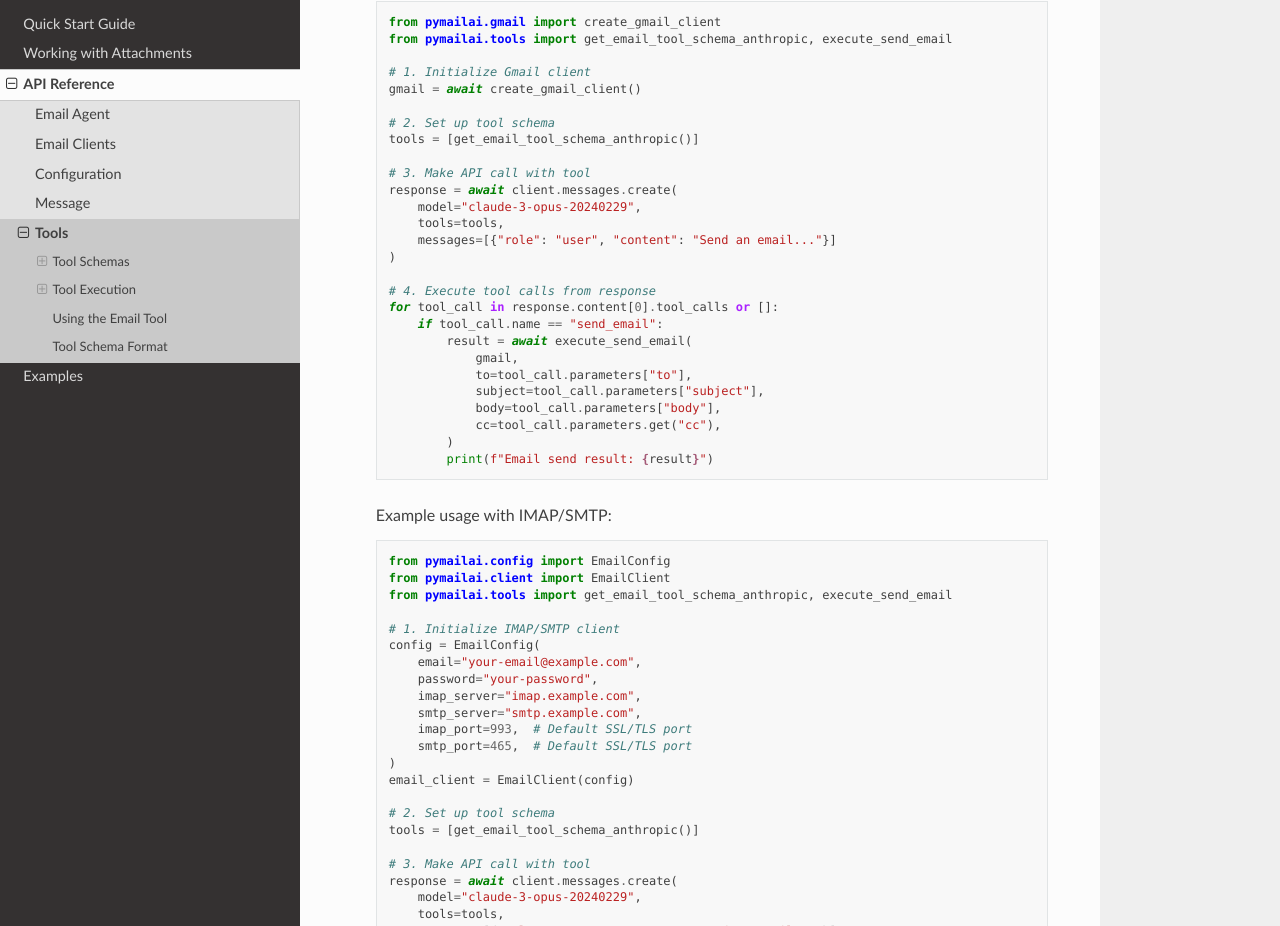
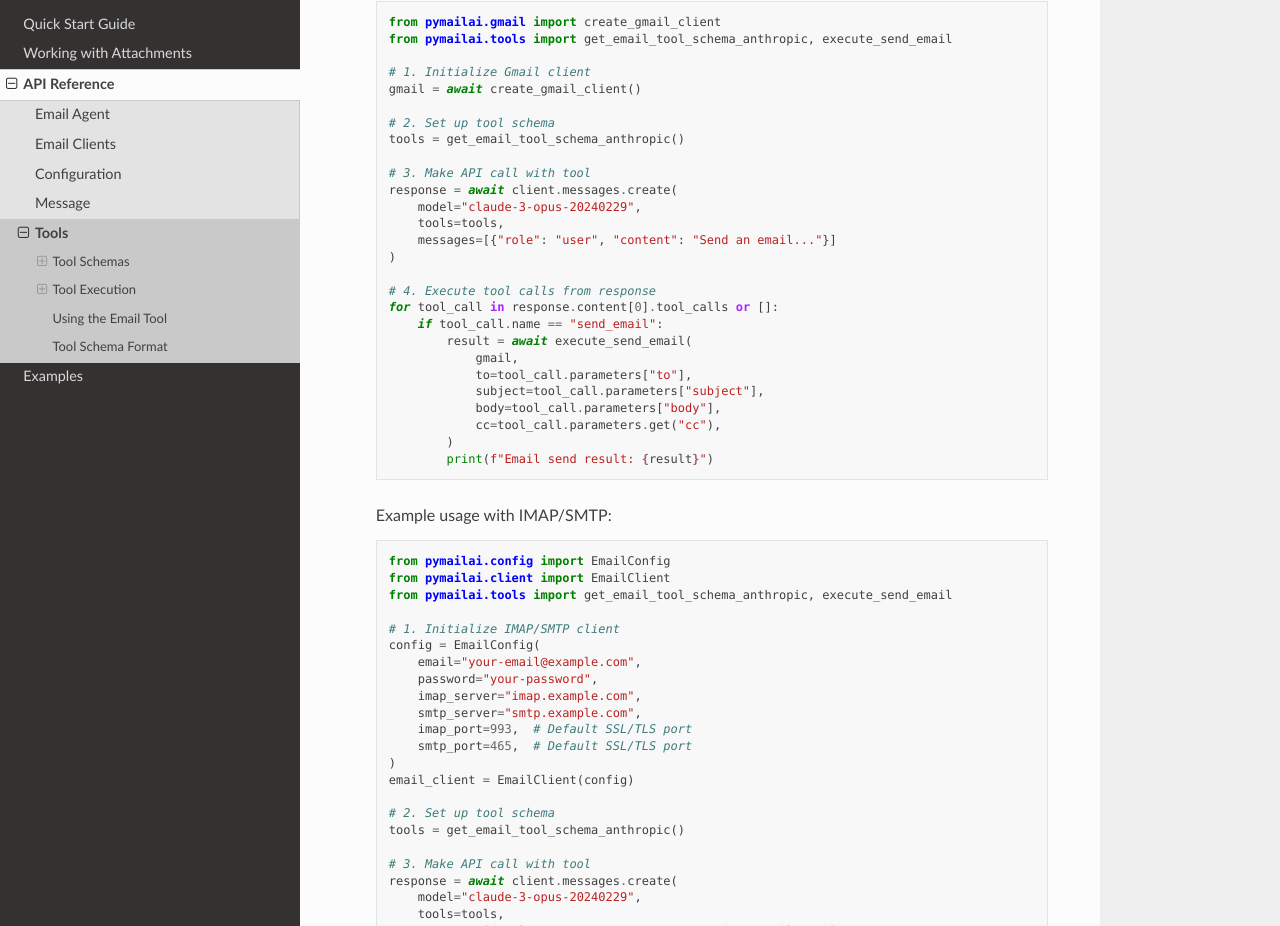
Before and after one commit to tomatyss/PyMailAI, a Sphinx documentation site: the page built from docs/source/api/tools.rst, in a window 1280 px wide and 1400 px high, scrolled down 465 px. Shown: the part 128-1054 px from the top of the window. Built offline with Sphinx 7.4.7 and the Read the Docs theme 3.1.0, drawn with Linux system fonts in a browser that asks for light colours.

```diff
--- a/docs/source/api/tools.rst
+++ b/docs/source/api/tools.rst
@@ -29,7 +29,7 @@ Tool Schemas
       gmail = await create_gmail_client()
 
       # 2. Set up tool schema
-      tools = [get_email_tool_schema_anthropic()]
+      tools = get_email_tool_schema_anthropic()
 
       # 3. Make API call with tool
       response = await client.messages.create(
@@ -70,7 +70,7 @@ Tool Schemas
       email_client = EmailClient(config)
 
       # 2. Set up tool schema
-      tools = [get_email_tool_schema_anthropic()]
+      tools = get_email_tool_schema_anthropic()
 
       # 3. Make API call with tool
       response = await client.messages.create(
@@ -109,7 +109,7 @@ Tool Schemas
       gmail = await create_gmail_client()
 
       # 2. Set up tool schema
-      tools = [get_email_tool_schema_openai()]
+      tools = get_email_tool_schema_openai()
 
       # 3. Make API call with tool
       completion = await client.chat.completions.create(
@@ -167,7 +167,7 @@ Tool Schemas
       gmail = await create_gmail_client()
 
       # 2. Set up tool schema
-      tools = [get_email_tool_schema_ollama()]
+      tools = get_email_tool_schema_ollama()
 
       # 3. Make API call with tool
       response = ollama.chat(
```
Also changed, not shown: 1 other file.
